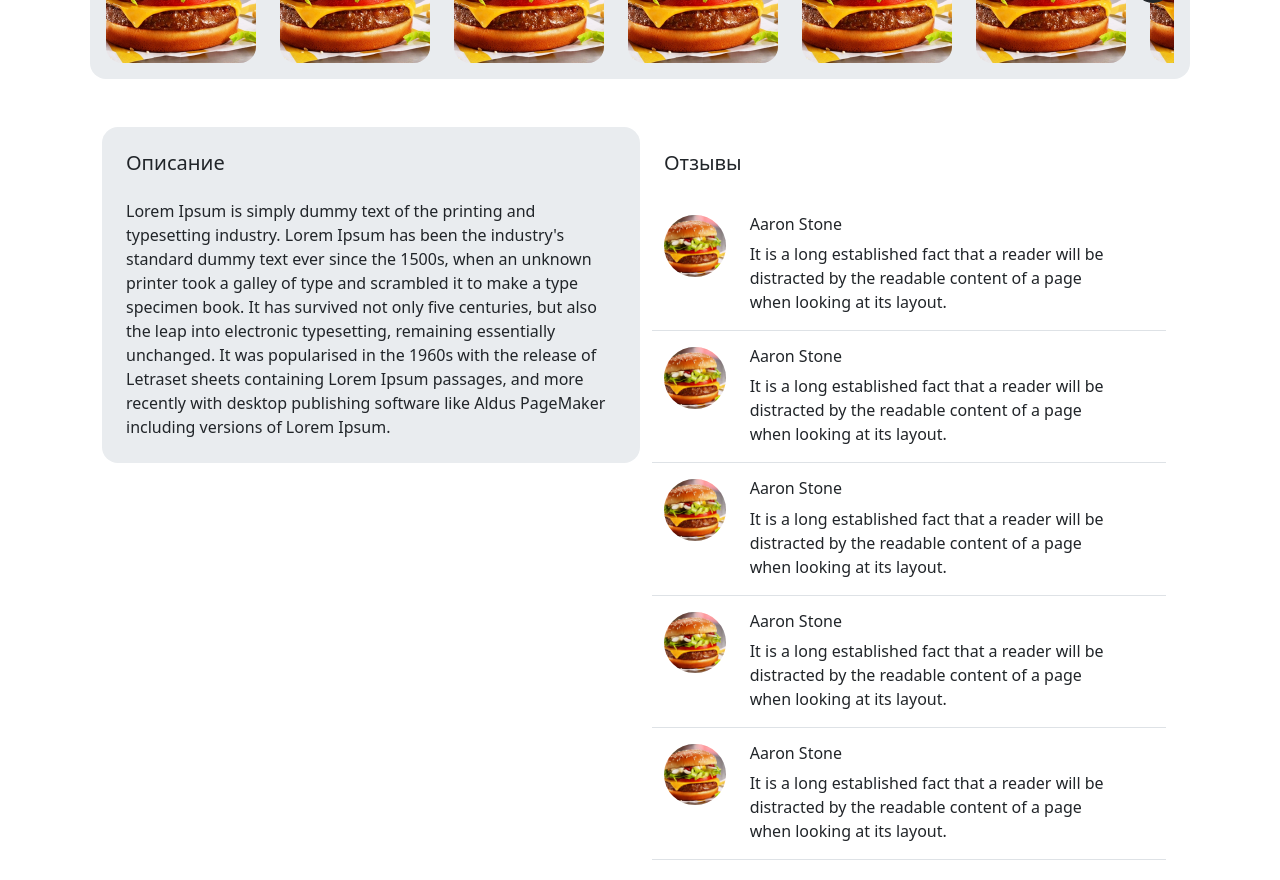
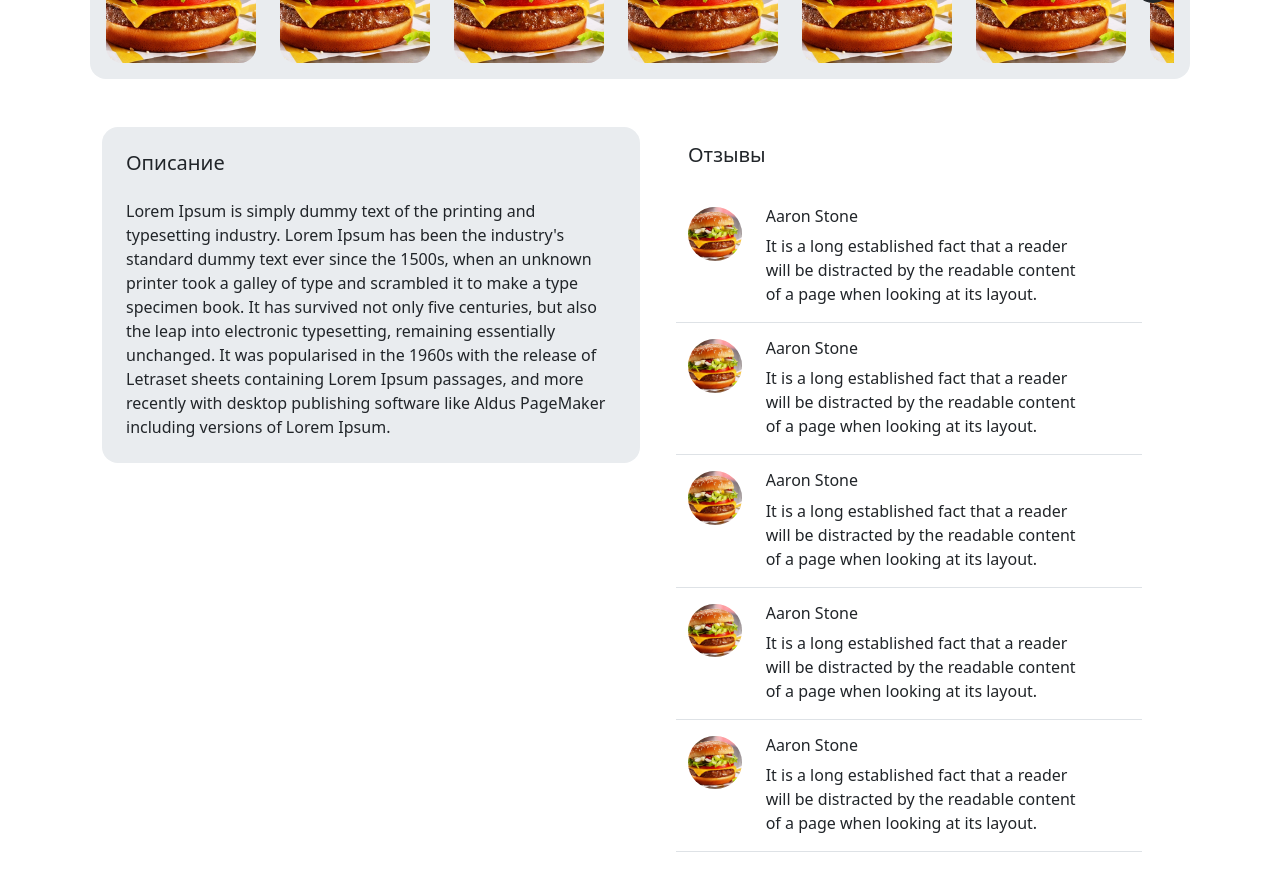
Before and after one commit to DreamerView/okkishop, a Next.js app: page /product in a window 1280 px wide. Shown: the part 500-1380 px from the top of the page. Built offline with nearby package versions, Linux system fonts and the light colour scheme; no server answers.

Commit message:
changed center

```diff
--- a/app/component/product.jsx
+++ b/app/component/product.jsx
@@ -175,14 +175,14 @@ const Product = () => {
                             </p>
                         </div>
                     </div>
-                    <div className="col-lg-6 col-12 my-lg-5 my-4 p-4">
+                    <div className="col-lg-6 col-12 my-lg-5 my-4 px-lg-5 py-lg-3 p-0">
                         <h5>Отзывы</h5>
                         <div className="mt-4">
                             {json.map((j,index)=><div key={index} className="row border-bottom py-3">
                                 <div className="col-2">
                                     <Image alt="" className="rounded-circle" style={{width:"100%",height:"auto",objectFit:"cover",aspectRatio:"1/1"}} src="/placeholder.jpg" width={150} height={150} />
                                 </div>
-                                <div className="col-9">
+                                <div className="col-9 d-flex flex-column justify-content-center">
                                     <h6>Aaron Stone</h6>
                                     <p className="m-0 p-0">It is a long established fact that a reader will be distracted by the readable content of a page when looking at its layout.</p>
                                 </div>
```
